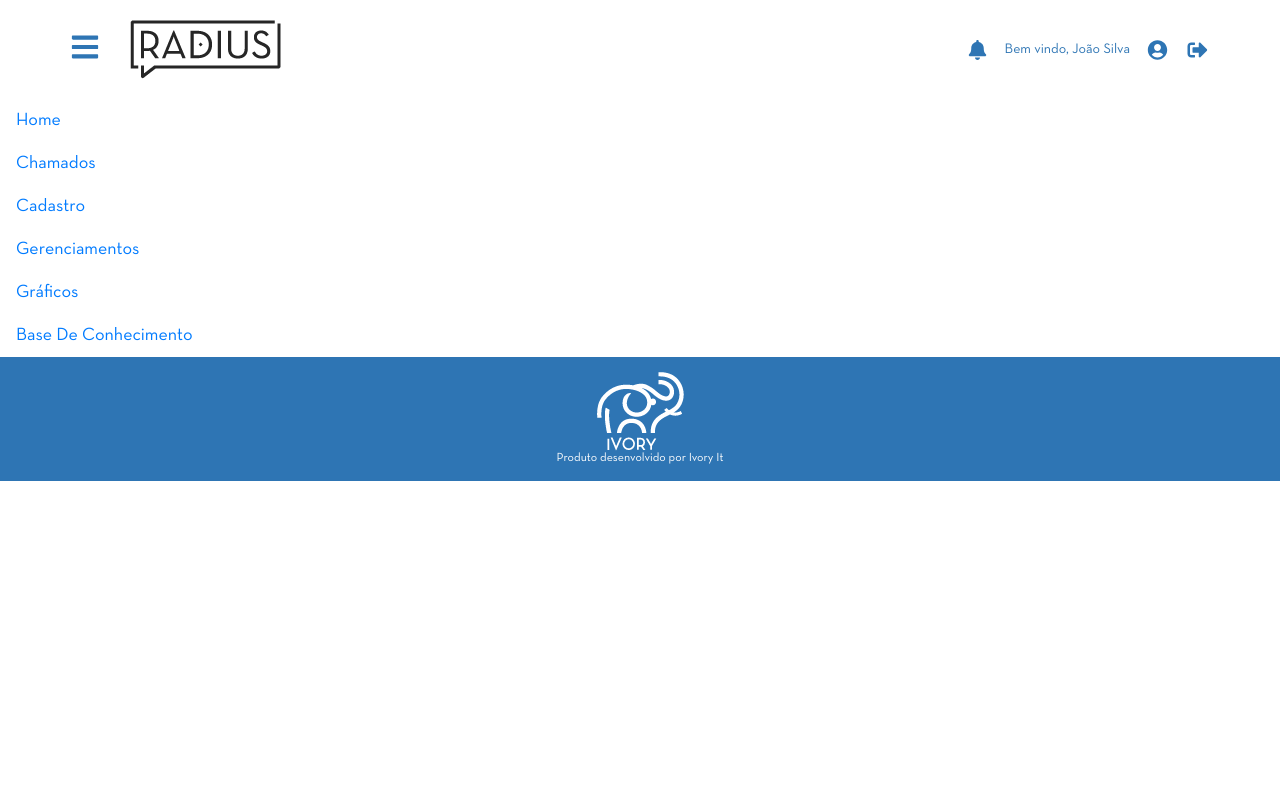
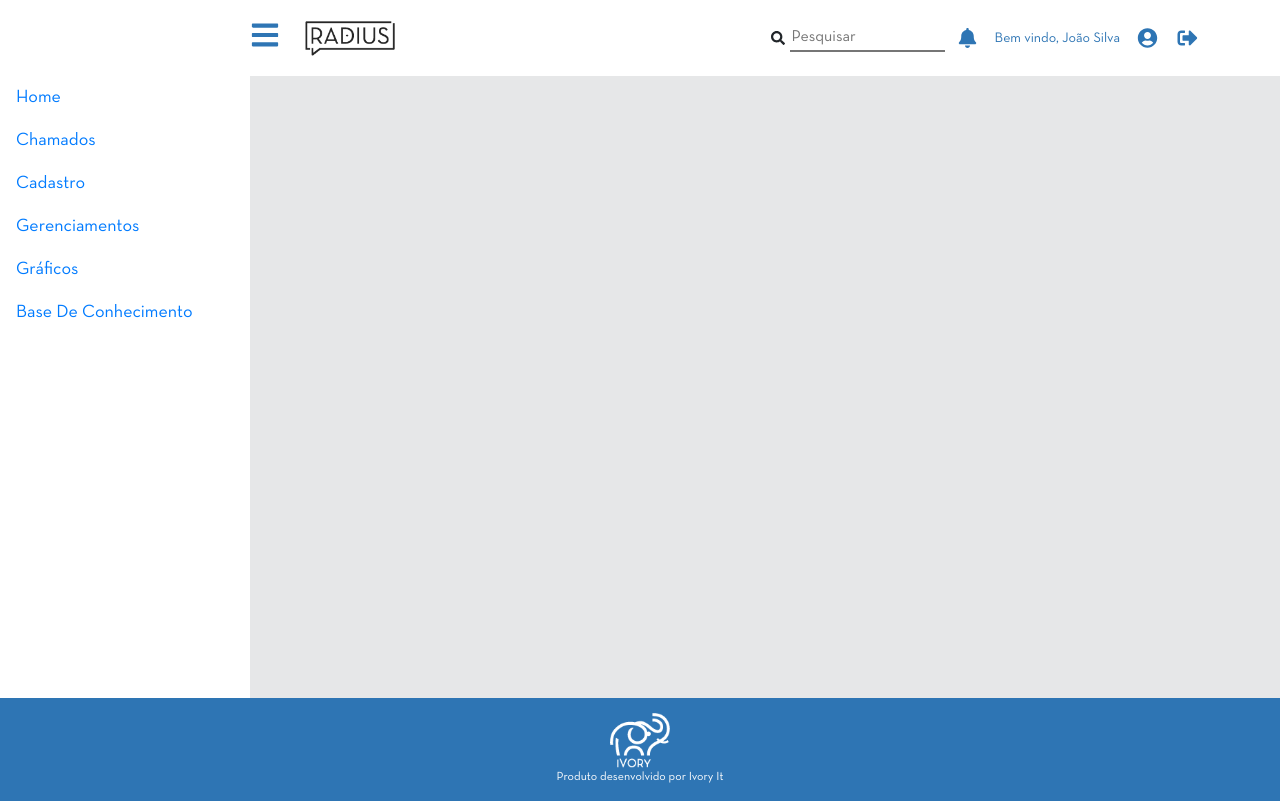
Before and after one commit to jorgelucasdev/Radius-IvoryFrontEnd, a React (Create React App) app in the folder radius/: page / in a window 1280 px wide. Built offline with nearby package versions, Linux system fonts and the light colour scheme.

Commit message:
Ajustes no Layout do Header e Footer.
Implementação da Navbar

```diff
--- a/radius/src/index.scss
+++ b/radius/src/index.scss
@@ -4,8 +4,13 @@
 
 .flex-column {
   width: 250px;
+  background: #FFFFFF;
+  float: left;
+  clear: both;
+  min-height: calc(100vh - 75px - 103px);
 
   .nav-link {
     font-size: 18px;
+
   }
 }
--- a/radius/src/pages/home/index.js
+++ b/radius/src/pages/home/index.js
@@ -6,7 +6,8 @@ import {
   faBars,
   faBell,
   faUserCircle,
-  faSignOutAlt
+  faSignOutAlt,
+  faSearch
 } from "@fortawesome/free-solid-svg-icons";
 import { FontAwesomeIcon } from "@fortawesome/react-fontawesome";
 import LogoRadius from "../../assets/images/logoRadius.png";
@@ -17,19 +18,32 @@ function Home() {
     <div className={styles.layout}>
       <div>
         <header className={styles.cabecalho}>
-          <Container>
+          <Container className={styles.container}>
+            <Col md={10} className={styles.colPrincipal}>
               <Row>
-              <Col className={styles.colEsquerda} md={6}>
+                <Col className={styles.colEsquerda}>
                   <div>
-                  <FontAwesomeIcon icon={faBars} className={styles.iconMenu} />
+                    <FontAwesomeIcon
+                      icon={faBars}
+                      className={styles.iconMenu}
+                    />
                   </div>
                   <div className={styles.imgLogo}>
                     <img src={LogoRadius} />
                   </div>
                 </Col>
-              <Col className={styles.colDireita} md={6}>
+                <Col className={styles.colDireita}>
                   <div className={styles.divDireita}>
-                  <FontAwesomeIcon icon={faBell} className={styles.iconSino} />
+                    <FontAwesomeIcon
+                      icon={faSearch}
+                      className={styles.iconPesquisa}
+                    />
+                    <input type="text" placeholder="Pesquisar"></input>
+
+                    <FontAwesomeIcon
+                      icon={faBell}
+                      className={styles.iconSino}
+                    />
                     <span>Bem vindo, João Silva</span>
                     <FontAwesomeIcon
                       icon={faUserCircle}
@@ -42,6 +56,7 @@ function Home() {
                   </div>
                 </Col>
               </Row>
+            </Col>
           </Container>
         </header>
         <Nav defaultActiveKey="/home" className="flex-column">
@@ -52,9 +67,11 @@ function Home() {
           <Nav.Link href="#">Gráficos</Nav.Link>
           <Nav.Link href="#">Base De Conhecimento</Nav.Link>
         </Nav>
-        {/* <main className={styles.principal}>
-          <p>Teste2</p>
-        </main> */}
+        <main className={styles.principal}>
+          <Container className={styles.containerPrincipal}>
+            <Col md={10} className={styles.colCentral}></Col>
+          </Container>
+        </main>
       </div>
       <footer className={styles.rodape}>
         <Container className={["flex"]}>
--- a/radius/src/pages/home/index.module.scss
+++ b/radius/src/pages/home/index.module.scss
@@ -1,11 +1,20 @@
 .layout {
   display: flex;
+  justify-content: space-between;
   flex-direction: column;
   min-height: 100vh;
+  background: #e6e7e8;
 
   .cabecalho {
     background: #fff;
     padding: 20px 0;
+
+    .container {
+      margin: 0px;
+      padding: 0px;
+
+      .colPrincipal {
+        margin: 0 0 0 250px;
 
         .colEsquerda {
           display: flex;
@@ -20,7 +29,10 @@
           }
 
           .imgLogo {
-        margin: 0 0 0 30px;
+            img {
+              height: 35px;
+              margin: 0 0 0 25px;
+            }
           }
         }
 
@@ -32,6 +44,19 @@
           .divDireita {
             align-items: center;
             display: flex;
+
+            .iconPesquisa {
+              width: 14px;
+              height: 14px;
+              margin: 0 5px 0 0;
+            }
+
+            input {
+              border-top: none;
+              border-left: none;
+              border-right: none;
+              margin: 0 10px 0 0;
+            }
 
             .iconSino {
               color: #2e75b4;
@@ -60,9 +85,20 @@
           }
         }
       }
+    }
+  }
 
   .principal {
-    background: #e6e7e8;
+    .containerPrincipal {
+      margin: 0px;
+      padding: 0px;
+      .colCentral {
+        margin: 0 0 0 250px;
+        min-height: calc(100vh - 75px - 103px);
+        // border: 1px solid red;
+
+      }
+    }
   }
 
   .rodape {
@@ -74,12 +110,17 @@
       align-items: center;
       display: flex;
       flex-direction: column;
+
+      img {
+        width: 60px;
+        height: 55px;
+      }
     }
 
     span {
       color: #fff;
       font-size: 12px;
-      line-height: 15px;
+      line-height: 18px;
     }
   }
 }
```
Lines whose indentation alone changed are shown as unchanged.
